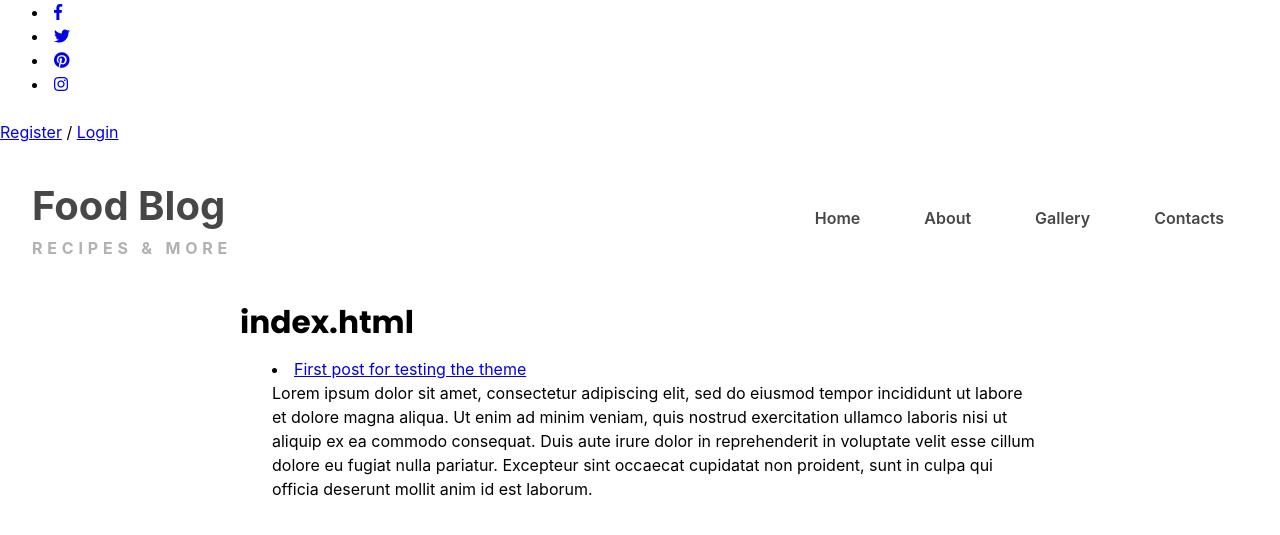
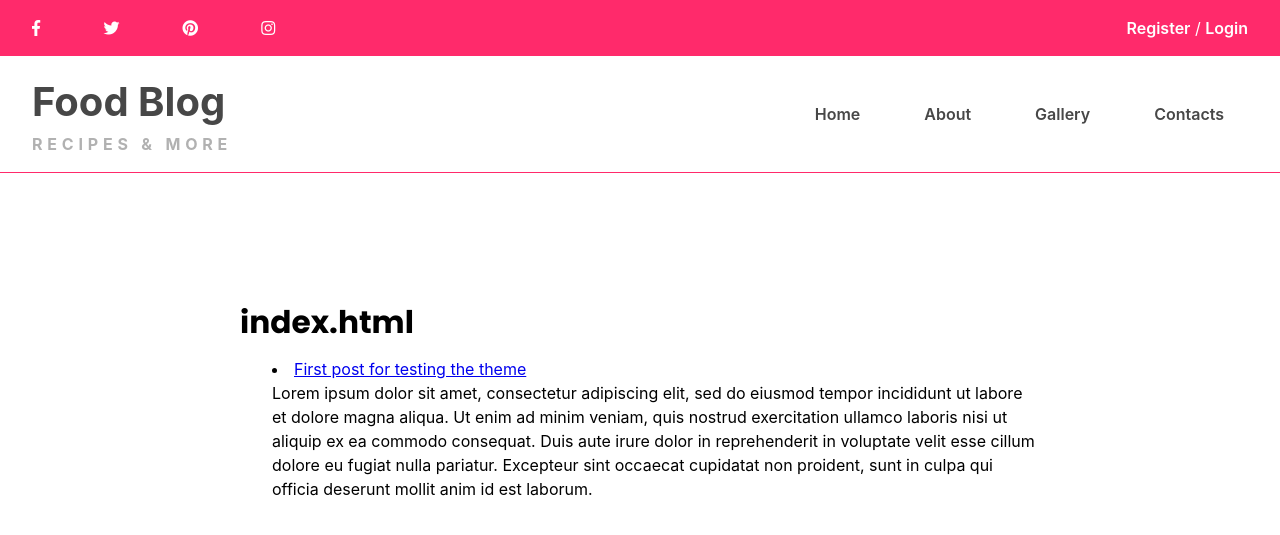
Before and after one commit to KaterinaPetrova87/food-blog, a Jekyll site: the page built from index.html, in a window 1280 px wide. Shown: the top 535 px of the page. Built offline with Jekyll 4.4.1, drawn with Linux system fonts in a browser that asks for light colours.

Commit message:
Added header styles

```diff
--- a/css/site-header.css
+++ b/css/site-header.css
@@ -10,19 +10,24 @@
     width: 100%;
     display: flex;
     flex-direction: column;
+    border-bottom: 1px solid rgb(255, 42, 107);
 }
 
-/* .site-header-top {
+.site-header-top {
     display: flex;
     justify-content: space-between;
+    padding: 1em 2em;
+    background: rgb(255, 42, 107);
+    color: white;
 }
 
 .site-header-top ul {
     margin: 0;
     padding: 0;
     display: flex;
-    width: 15%;
+    width: 20%;
     justify-content: space-between;
+    align-items: center;
 }
 
 .site-header-top li {
@@ -32,17 +37,23 @@
 
 .site-header-top a {
     text-decoration: none;
+    color: white;
 }
 
 .site-header-social a {
     display: block;
-} */
+}
+
+.site-header-user-panel a {
+    font-weight: 600;
+}
 
 .site-header-bottom {
     display: flex;
     justify-content: space-between;
     align-items: center;
-    padding: 2em;
+    padding: 1em 2em;
+    background: white;
 }
 
 .site-branding p {
--- a/docs/feed.xml
+++ b/docs/feed.xml
@@ -1,4 +1,4 @@
-<?xml version="1.0" encoding="utf-8"?><feed xmlns="http://www.w3.org/2005/Atom" ><generator uri="https://jekyllrb.com/" version="3.8.5">Jekyll</generator><link href="http://localhost:4000/food-blog/feed.xml" rel="self" type="application/atom+xml" /><link href="http://localhost:4000/food-blog/" rel="alternate" type="text/html" /><updated>2018-11-26T16:10:17+02:00</updated><id>http://localhost:4000/food-blog/feed.xml</id><title type="html">Food Blog</title><subtitle>Recipes &amp; more</subtitle><entry><title type="html">First post for testing the theme</title><link href="http://localhost:4000/food-blog/2018/11/25/first-post-for-testingl.html" rel="alternate" type="text/html" title="First post for testing the theme" /><published>2018-11-25T23:41:56+02:00</published><updated>2018-11-25T23:41:56+02:00</updated><id>http://localhost:4000/food-blog/2018/11/25/first-post-for-testingl</id><content type="html" xml:base="http://localhost:4000/food-blog/2018/11/25/first-post-for-testingl.html">&lt;p&gt;Lorem ipsum dolor sit amet, consectetur adipiscing elit, sed do eiusmod tempor incididunt ut labore et dolore magna aliqua. Ut enim ad minim veniam, quis nostrud exercitation ullamco laboris nisi ut aliquip ex ea commodo consequat. Duis aute irure dolor in reprehenderit in voluptate velit esse cillum dolore eu fugiat nulla pariatur. Excepteur sint occaecat cupidatat non proident, sunt in culpa qui officia deserunt mollit anim id est laborum.&lt;/p&gt;
+<?xml version="1.0" encoding="utf-8"?><feed xmlns="http://www.w3.org/2005/Atom" ><generator uri="https://jekyllrb.com/" version="3.8.5">Jekyll</generator><link href="http://localhost:4000/food-blog/feed.xml" rel="self" type="application/atom+xml" /><link href="http://localhost:4000/food-blog/" rel="alternate" type="text/html" /><updated>2018-11-26T16:33:58+02:00</updated><id>http://localhost:4000/food-blog/feed.xml</id><title type="html">Food Blog</title><subtitle>Recipes &amp; more</subtitle><entry><title type="html">First post for testing the theme</title><link href="http://localhost:4000/food-blog/2018/11/25/first-post-for-testingl.html" rel="alternate" type="text/html" title="First post for testing the theme" /><published>2018-11-25T23:41:56+02:00</published><updated>2018-11-25T23:41:56+02:00</updated><id>http://localhost:4000/food-blog/2018/11/25/first-post-for-testingl</id><content type="html" xml:base="http://localhost:4000/food-blog/2018/11/25/first-post-for-testingl.html">&lt;p&gt;Lorem ipsum dolor sit amet, consectetur adipiscing elit, sed do eiusmod tempor incididunt ut labore et dolore magna aliqua. Ut enim ad minim veniam, quis nostrud exercitation ullamco laboris nisi ut aliquip ex ea commodo consequat. Duis aute irure dolor in reprehenderit in voluptate velit esse cillum dolore eu fugiat nulla pariatur. Excepteur sint occaecat cupidatat non proident, sunt in culpa qui officia deserunt mollit anim id est laborum.&lt;/p&gt;
 
 &lt;p&gt;Lorem ipsum dolor sit amet, consectetur adipiscing elit, sed do eiusmod tempor incididunt ut labore et dolore magna aliqua. Ut enim ad minim veniam, quis nostrud exercitation ullamco laboris nisi ut aliquip ex ea commodo consequat. Duis aute irure dolor in reprehenderit in voluptate velit esse cillum dolore eu fugiat nulla pariatur. Excepteur sint occaecat cupidatat non proident, sunt in culpa qui officia deserunt mollit anim id est laborum.&lt;/p&gt;
 
```
Also changed, not shown: docs/css/site-header.css (+15 -4 lines).
